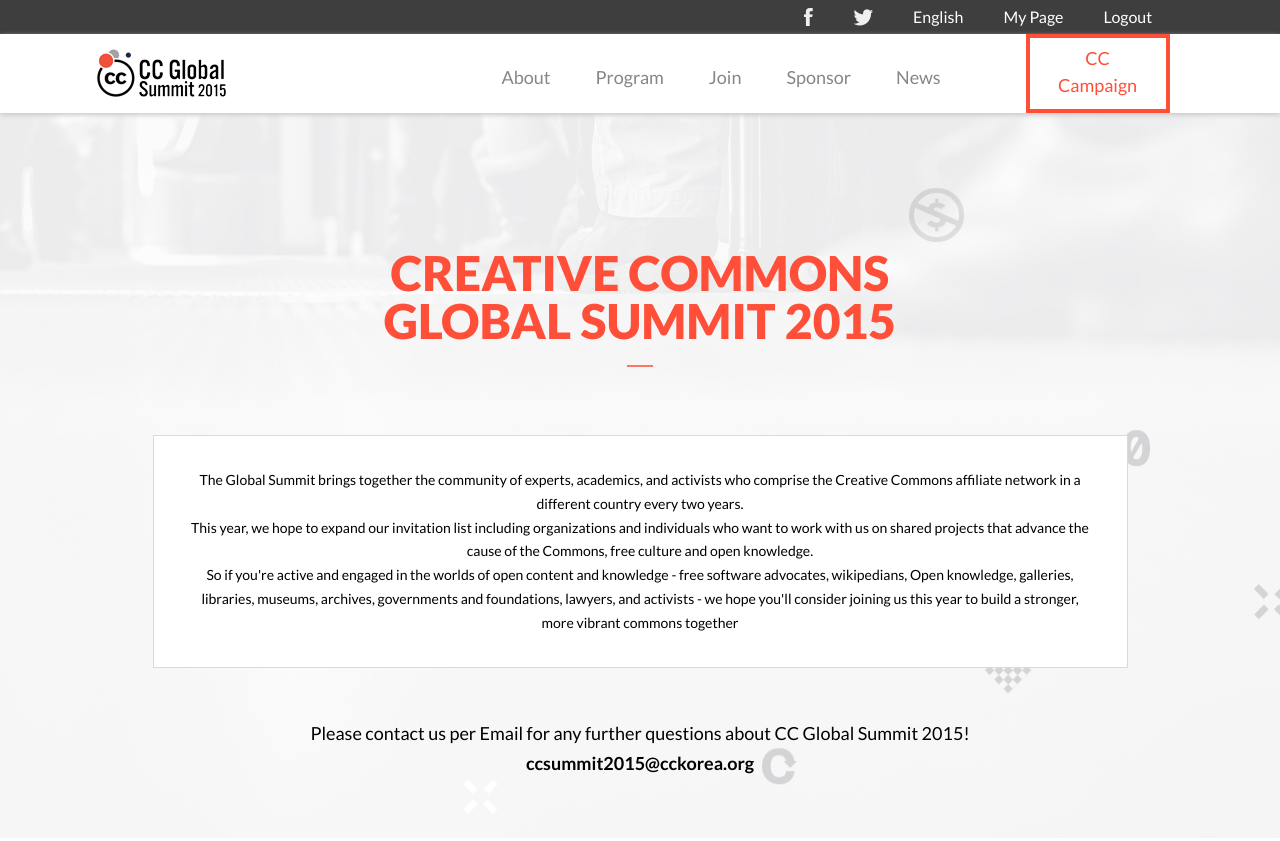
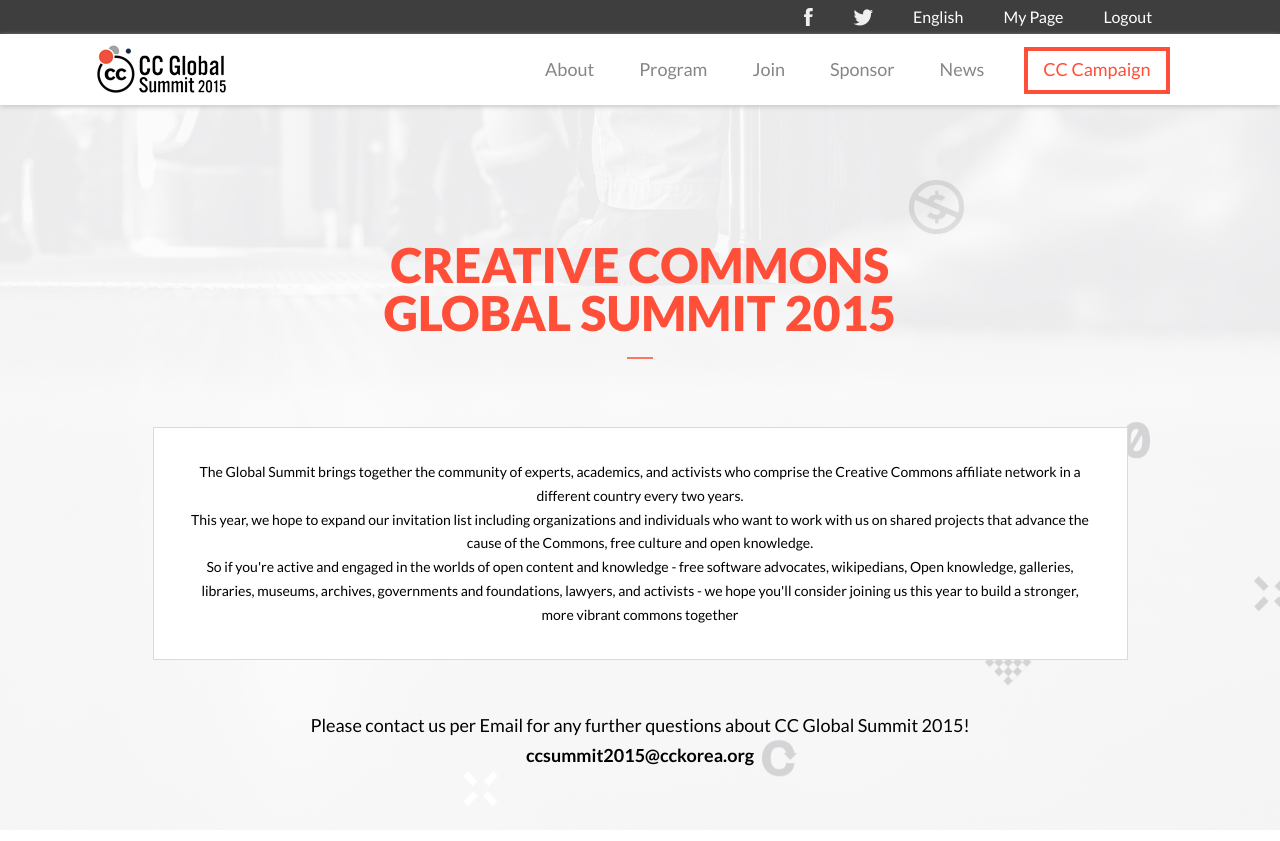
Before and after one commit to ctokoli/Conference-Capstone-Project, a website: page about.html in a window 1280 px wide. Shown: the top 841 px of the page. Drawn offline with Linux system fonts and the light colour scheme.

Commit message:
fix stylelint errors

```diff
--- a/about.html
+++ b/about.html
@@ -29,16 +29,16 @@
                 <span class="bar"></span>
             </div>
             <div class="logo">
-                <img src="images/logo.png" alt="logo"/>
+                <a href="index.html"><img src="images/logo.png" alt="logo"/></a>
             </div>
             <div class="main-menu">
                 <ul class="manu-item">
-                    <a href="#"><li>About</li></a>
-                    <a href="#"><li>Program</li></a>
-                    <a href="#"><li>Join</li></a>
-                    <a href="#"><li>Sponsor</li></a>
-                    <a href="#"><li>News</li></a>
-                    <a href="#" class="cc-top"><li class="cc">CC Campaign</li></a>
+                    <li><a href="about.html">About</a></li>
+                    <li><a href="#"> Program</a></li>
+                    <li><a href="#">Join</a></li>
+                    <li><a href="#">Sponsor</a></li>
+                    <li><a href="#"> News</a></li>
+                    <li class="cc-top"><a href="#" class="cc">CC Campaign</a></li>
                 </ul>
             </div>
         </nav>
--- a/style.css
+++ b/style.css
@@ -126,7 +126,7 @@
   text-decoration: none;
 }
 
-ul.manu-item a li {
+ul.manu-item li a {
   padding-top: 20px;
   font-size: 20px;
   color: #868686;
@@ -256,6 +256,11 @@
   margin: 30px auto;
 }
 
+.partners-brand img {
+  padding-left: 10px;
+  padding-bottom: 14px;
+}
+
 .program-cont span img {
   width: 150px;
   height: 51px;
@@ -296,7 +301,7 @@
 }
 
 .hero-contact p {
-  font-size: 18px;
+  font-size: 14px;
 }
 
 .speaker-text p {
@@ -703,19 +708,23 @@
     box-shadow: 0 2px 5px #c9c9c9;
   }
 
-  ul.manu-item a li {
+  ul.manu-item li a {
     color: #868686;
     font-size: 18px;
     padding-top: 7px;
   }
 
-  li.cc {
+  .manu-item li a:visited {
+    color: #ff4f38;
+  }
+
+  a.cc {
     border: 4px solid #ff4f38;
     padding: 0 15px 10px 15px;
     color: #ff4f38 !important;
   }
 
-  a.cc-top {
+  li.cc-top {
     margin-left: 40px;
   }
 
@@ -729,6 +738,10 @@
     color: #595959;
     font-weight: 900;
     font-size: 3em;
+  }
+
+  .hero-contact p {
+    font-size: 18px;
   }
 
   header.hero-container {
@@ -819,6 +832,11 @@
     width: 3%;
   }
 
+  .partners-brand img {
+    padding: 10px;
+    height: 73px;
+  }
+
   button.more {
     display: none;
   }
@@ -848,11 +866,6 @@
   .partners-brand {
     width: 1200px;
     margin: 0 auto;
-  }
-
-  .partners-brand img {
-    padding: 10px;
-    height: 73px;
   }
 
   .partners-heading::after {
@@ -952,7 +965,7 @@
   }
 
   .img-1 {
-    margin-right: 0;
+    margin-right: 20px;
   }
 
   h2.lecture {
```
Also changed, not shown: index.html (+7 -7 lines), 1 other file.
